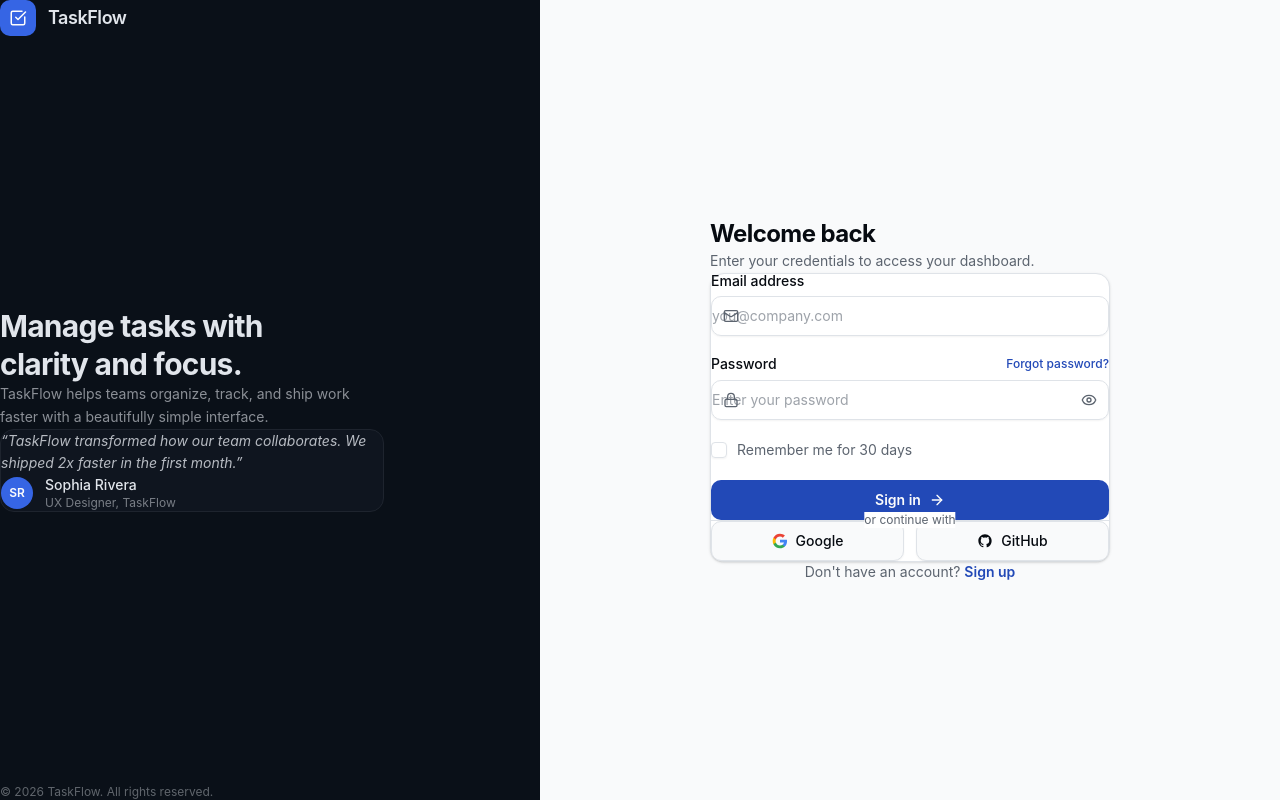
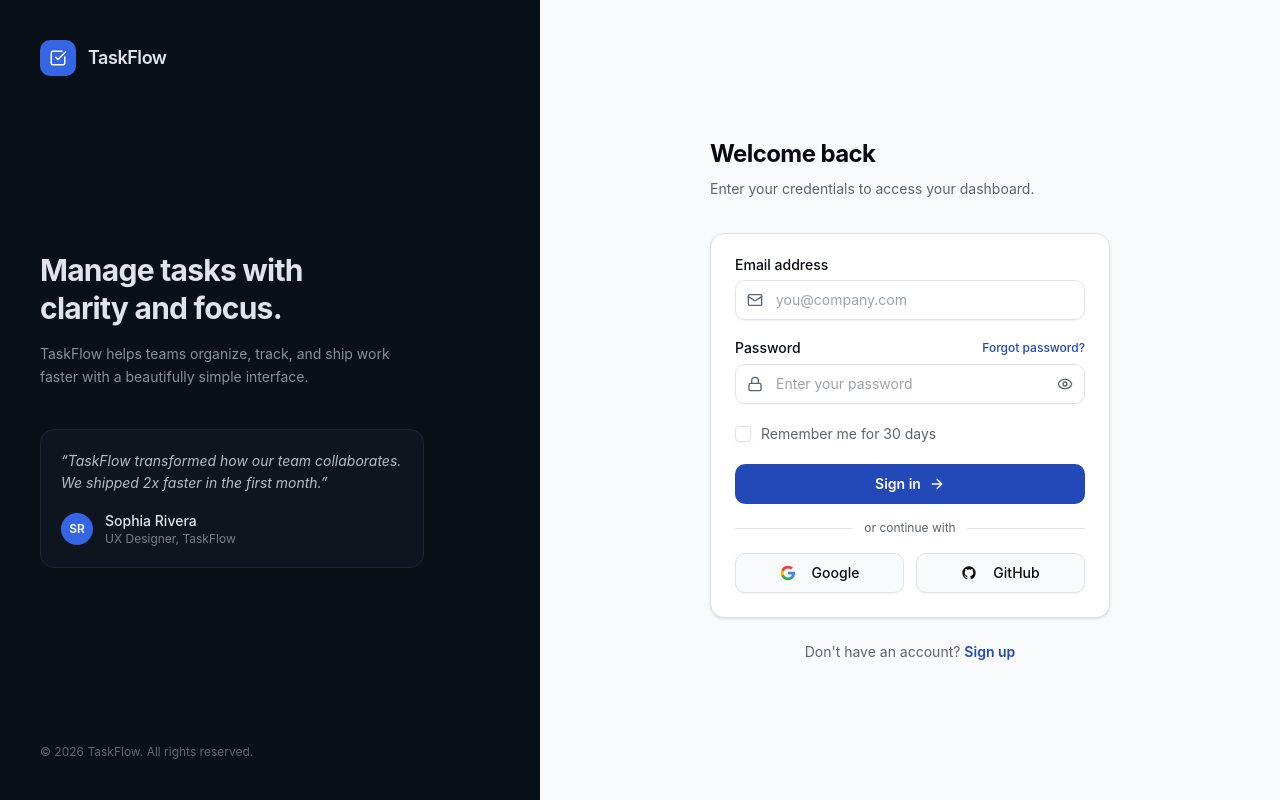
Before and after one commit to yilmarDev/task-manager-fullstack, a React (Vite) app in the folder frontend/: page /login in a window 1280 px wide. Built offline with nearby package versions, Linux system fonts and the light colour scheme.

Commit message:
🐛 Bug with margin and padding rules fixed

```diff
--- a/frontend/src/App.css
+++ b/frontend/src/App.css
@@ -1,13 +1,7 @@
-* {
-  margin: 0;
-  padding: 0;
-  box-sizing: border-box;
-}
-
 body {
-  font-family: -apple-system, BlinkMacSystemFont, 'Segoe UI', 'Roboto', 'Oxygen',
-    'Ubuntu', 'Cantarell', 'Fira Sans', 'Droid Sans', 'Helvetica Neue',
-    sans-serif;
+  font-family:
+    -apple-system, BlinkMacSystemFont, 'Segoe UI', 'Roboto', 'Oxygen', 'Ubuntu',
+    'Cantarell', 'Fira Sans', 'Droid Sans', 'Helvetica Neue', sans-serif;
   -webkit-font-smoothing: antialiased;
   -moz-osx-font-smoothing: grayscale;
 }
--- a/frontend/src/pages/LoginPage.tsx
+++ b/frontend/src/pages/LoginPage.tsx
@@ -27,7 +27,7 @@ export function LoginPage() {
   return (
     <div className="flex min-h-screen bg-background">
       {/* Left decorative panel -- hidden on mobile */}
-      <div className="hidden lg:flex lg:w-120 xl:w-135 flex-col justify-between bg-sidebar text-sidebar-foreground p-10">
+      <div className="hidden lg:flex lg:w-[480px] xl:w-[540px] flex-col justify-between bg-sidebar text-sidebar-foreground p-10">
         {/* Logo */}
         <div className="flex items-center gap-3">
           <div className="flex size-9 items-center justify-center rounded-lg bg-sidebar-primary">
```
